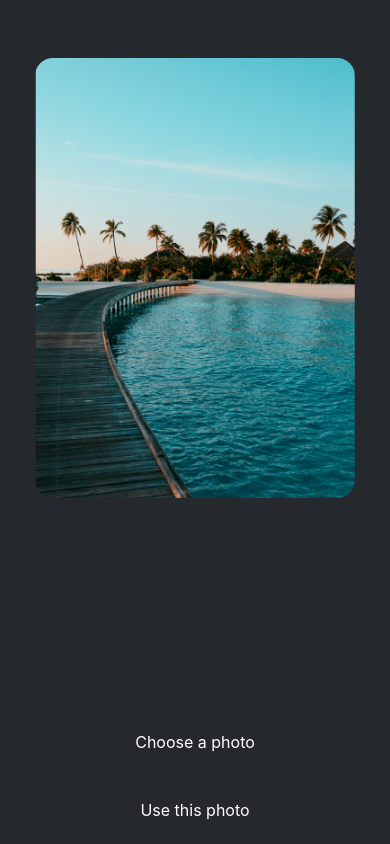
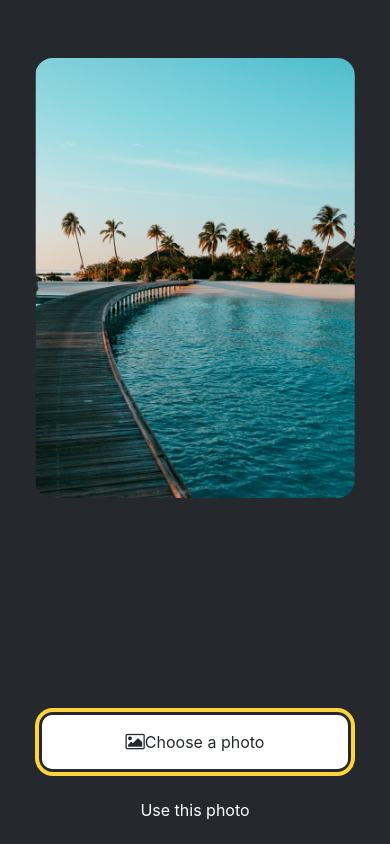
Before and after one commit to MusingaBrian/sticker-smash-react-native, a React Native app: screen / in a window 390 px wide. Built offline with nearby package versions, Linux system fonts and the light colour scheme.

Commit message:
App Button to the home screen

```diff
--- a/App.js
+++ b/App.js
@@ -11,7 +11,7 @@ export default function App() {
         <ImageViewer />
       </View>
       <View>
-        <Button label="Choose a photo"></Button>
+        <Button theme="primary" label="Choose a photo"></Button>
         <Button label="Use this photo"></Button>
       </View>
       <StatusBar style="auto" />
--- a/components/Button.js
+++ b/components/Button.js
@@ -1,10 +1,22 @@
 import { View, Text, Pressable, StyleSheet } from 'react-native'
+import { FontAwesome } from '@expo/vector-icons'
 import React from 'react'
 
-const Button = ({label}) => {
+const Button = ({label, theme}) => {
+    if (theme === "primary") {
+        return (
+            <View style={[styles.buttonContainer, { borderWidth: 4, borderColor: "#ffd33d", borderRadius: 18 }]}>
+                <Pressable style={[styles.button, { backgroundColor: "#fff" }]} onPress={() => alert('You pressed a button.')}>
+                    <FontAwesome name="picture-o" size={18} color="#25292e" style={styles.buttonIcon}/>
+                    <Text style={[styles.buttonLabel, { color: "#25292e" }]}>{label}</Text>
+                </Pressable>
+            </View>
+        );
+    }
+
   return (
     <View style={styles.buttonContainer}>
-      <Pressable style={styles.button} onPress={() => alert('You are rocking mr developer!')}>
+      <Pressable style={styles.button} onPress={() => alert('You are rocking mr developer!!!')}>
         <Text style={styles.buttonLabel}>{label}</Text>
       </Pressable>
     </View>
```
